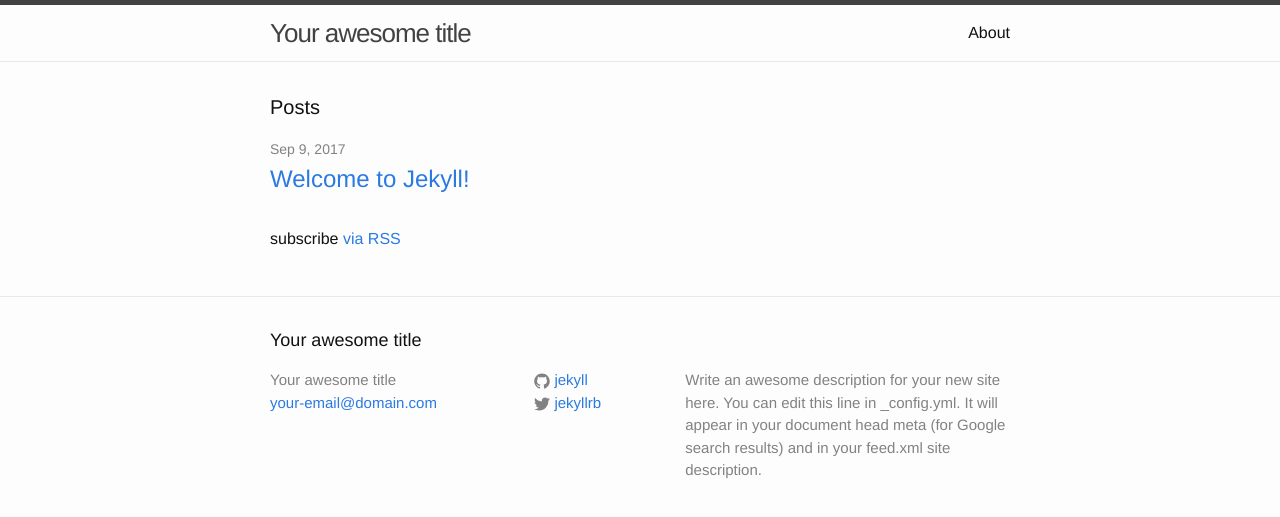
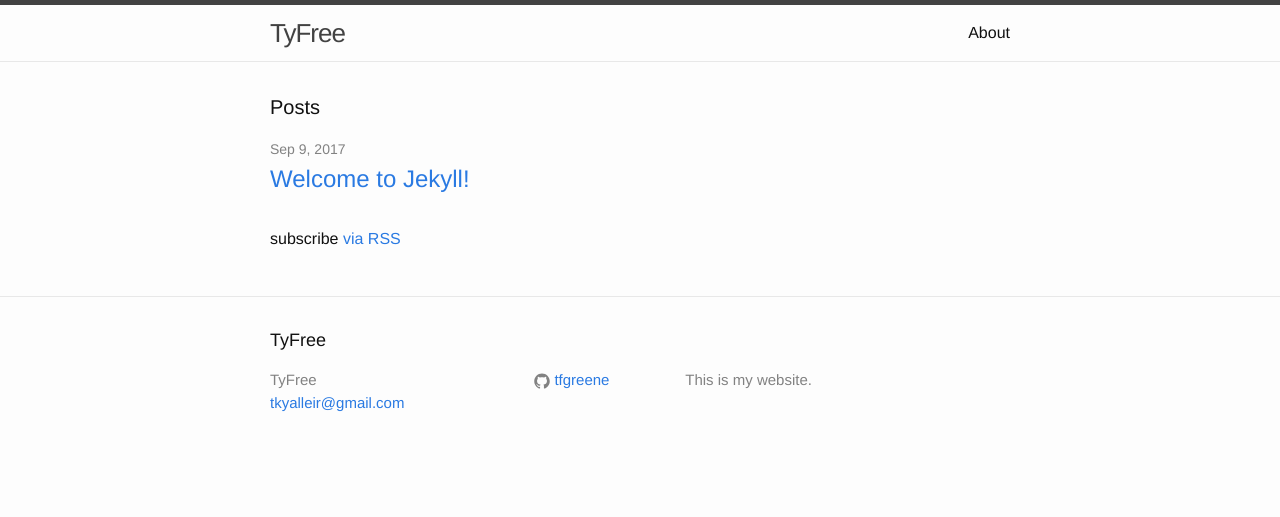
Before and after one commit to tkyalleir/tfgreene.github.io, a Jekyll site: the page built from index.html, in a window 1280 px wide. Shown: the top 517 px of the page. Built offline with Jekyll 4.4.1, drawn with Linux system fonts in a browser that asks for light colours.

Commit message:
Update _config.yml

```diff
--- a/_config.yml
+++ b/_config.yml
@@ -6,16 +6,13 @@
 # 'jekyll serve'. If you change this file, please restart the server process.
 
 # Site settings
-title: Your awesome title
-email: your-email@domain.com
+title: TyFree
+email: tkyalleir@gmail.com
 description: > # this means to ignore newlines until "baseurl:"
-  Write an awesome description for your new site here. You can edit this
-  line in _config.yml. It will appear in your document head meta (for
-  Google search results) and in your feed.xml site description.
+  This is my website.
 baseurl: "" # the subpath of your site, e.g. /blog
-url: "http://yourdomain.com" # the base hostname & protocol for your site
-twitter_username: jekyllrb
-github_username:  jekyll
+url: "http://tfgreene@github.io" # the base hostname & protocol for your site
+github_username:  tfgreene
 
 # Build settings
 markdown: kramdown
```
